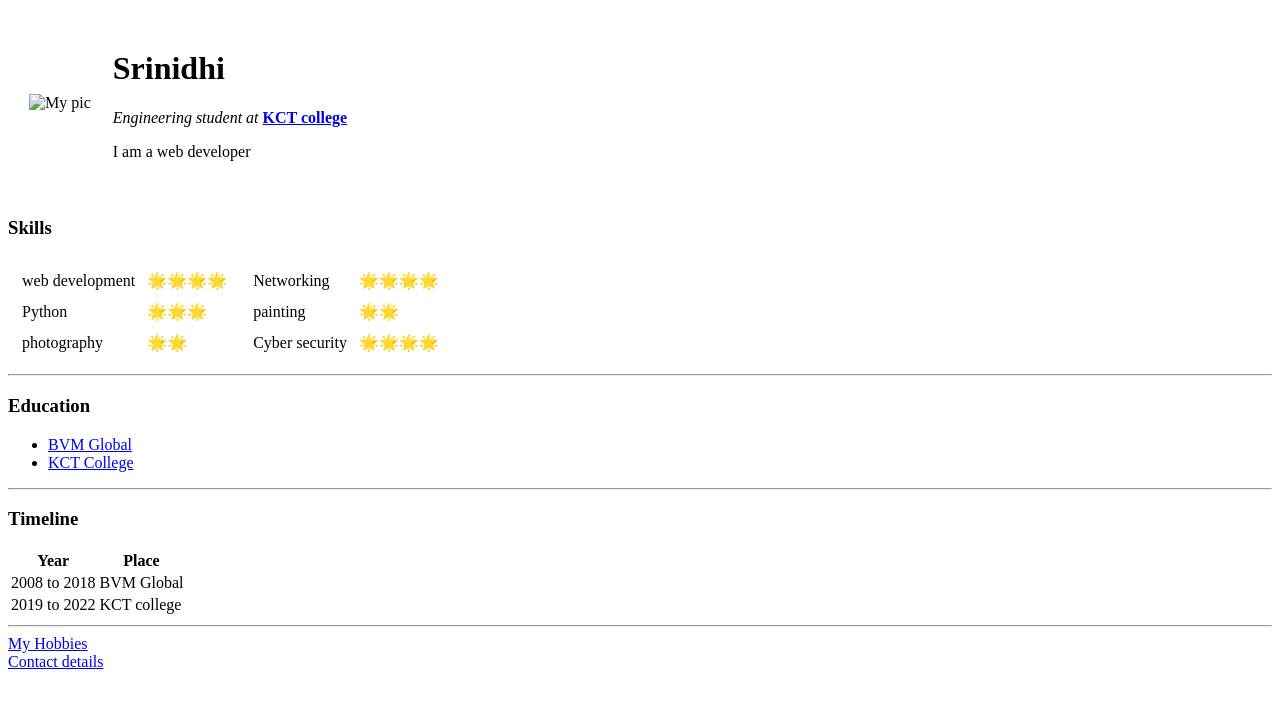
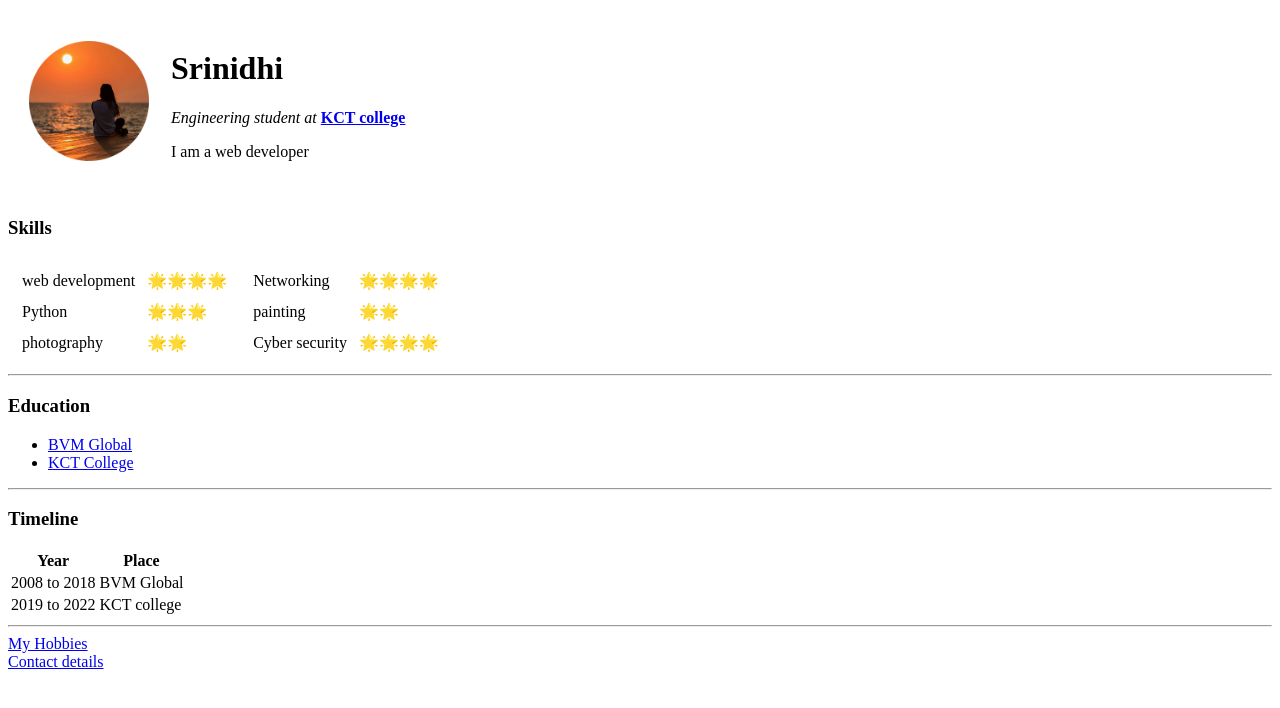
Before and after one commit to ssnidhi2000/cv, a plain HTML site: page index.html in a window 1280 px wide. Drawn offline with Linux system fonts and the light colour scheme.

Commit message:
Add files via upload

```diff
--- a/index.html
+++ b/index.html
@@ -10,7 +10,7 @@
   <table cellspacing=20>
     <tr>
 
-      <td><img src="D:\Chinu\web development\HTML - personal site\dwnloadfinal.png" alt="My pic" height="120" width="120"></td>
+      <td><img src="https://github.com/ssnidhi2000/cv/blob/master/images/dwnloadfinal.png?raw=true" height="120" width="120"></td>
       <td>
         <h1>Srinidhi</h1>
         <p><em>Engineering student at</em> <strong><a href="https://www.kct.ac.in/">KCT college</strong></p></a>
```
